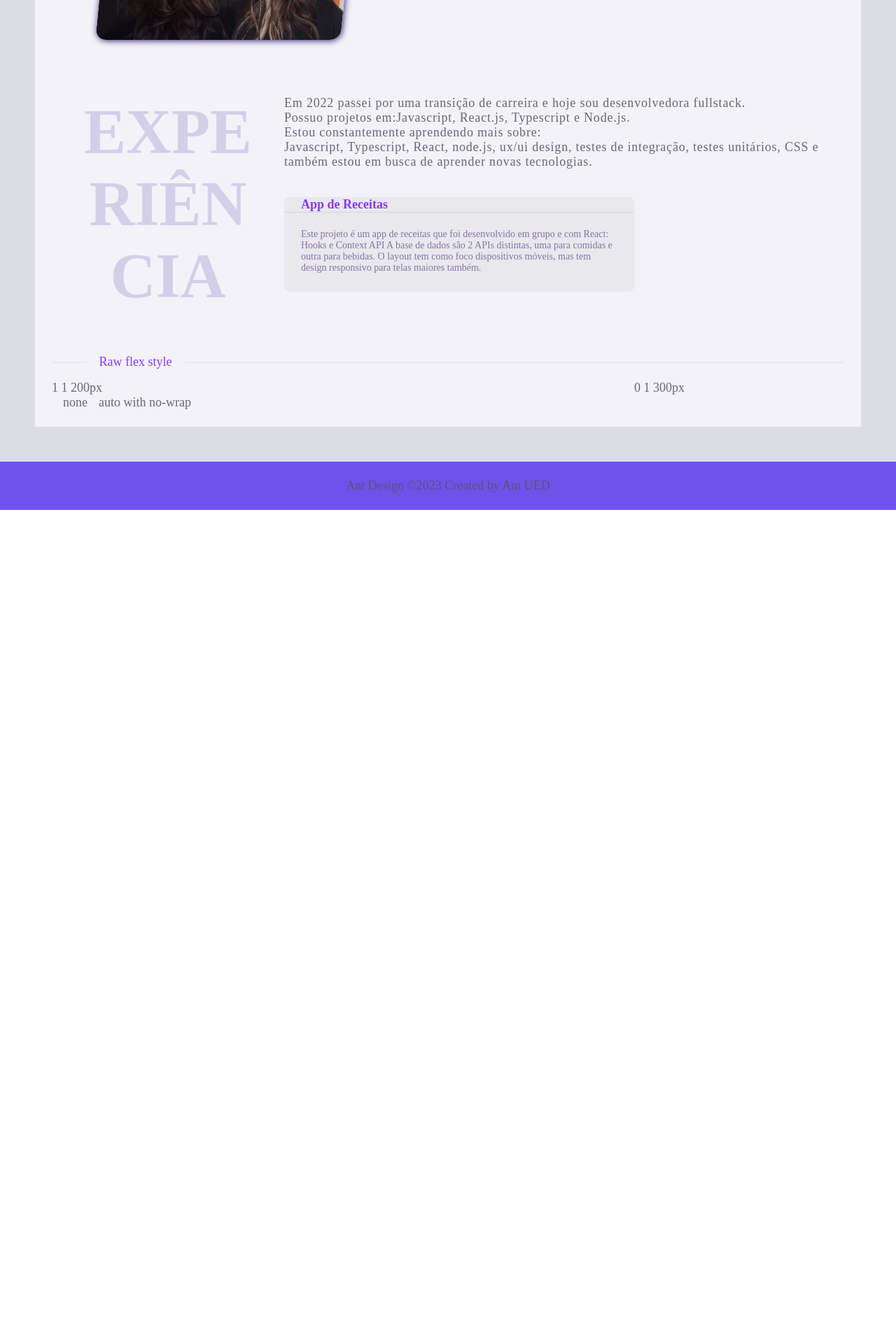
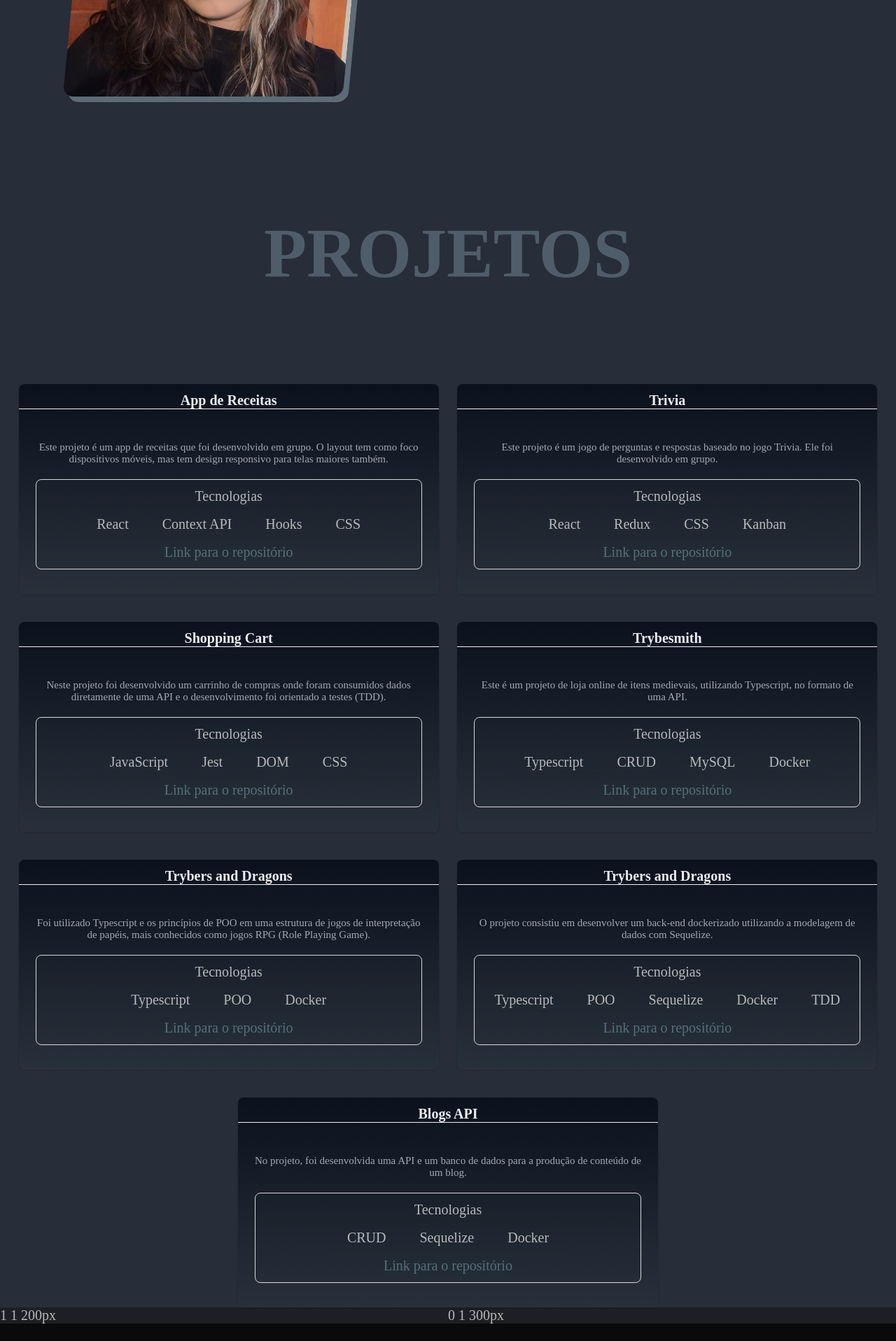
Before and after one commit to MariSIN/Portfolio, a React (Create React App) app in the folder portfolio/: page / in a window 1280 px wide. Shown: the part 480-2397 px from the top of the page at 70% size. Before the commit the page ends 1209 px from the top, so only its background shows below. Built offline with nearby package versions, Linux system fonts and the light colour scheme.

Commit message:
[feat]: Implementa componente cards

```diff
--- a/portfolio/src/App.jsx
+++ b/portfolio/src/App.jsx
@@ -4,22 +4,23 @@ import SobreMim from './components/sobreMim';
 const { Header, Content, Footer } = Layout;
 
 const config = {
-	colorPrimary: '#663DEA',
-	colorBgBase: '#DBD9FC',
-	colorTextBase: '#5B5169',
-  colorTextHeading: '#8A38F5',
+	colorPrimary: '#470a0a',
+	colorTextBase: '#cdcfce',
+	colorTextHeading: '#ecedf0',
 	fontSizeHeading1: '70px',
-  fontSizeHeading2: '30px',
-  fontSizeHeading3: '90px',
-  fontFamily: 'Raleway',
-  fontSize: '18px',
+	fontSizeHeading2: '40px',
+	fontSizeHeading3: '100px',
+	fontFamily: 'Raleway',
+	fontSize: '20px',
+	colorLink: '#55707b',
+	colorLinkHover: '#c3cad2'
 };
 
 function App() {
 	return (
 		<ConfigProvider
 			theme={{
-				token: { ...config, colorLink: '#9254de', colorLinkHover: '#A494E9' },
+				token: { ...config,  },
 			}}>
 			<Layout>
 				<Header
@@ -28,7 +29,7 @@ function App() {
 						top: 0,
 						zIndex: 1,
 						width: '100%',
-						background: '#947FEB',
+						background: '#050b17',
 					}}>
 					<div
 						style={{
@@ -43,35 +44,21 @@ function App() {
 						theme='dark'
 						mode='horizontal'
 						defaultSelectedKeys={['2']}
-						style={{ background: '#947FEB', color: '#391085' }}>
-						<Menu.Item
-							key='1'
-						>
-							Projetos
-						</Menu.Item>
-						<Menu.Item
-							key='2'
-						>
-							Formação
-						</Menu.Item>
-						<Menu.Item
-							key='3'
-						>
-							Contato
-						</Menu.Item>
+						style={{ background: '#050b17', color: '#f2f2f2' }}>
+						<Menu.Item key='1'>Projetos</Menu.Item>
+						<Menu.Item key='2'>Formação</Menu.Item>
+						<Menu.Item key='3'>Contato</Menu.Item>
 					</Menu>
 				</Header>
 				<Content
 					className='site-layout'
 					style={{
-						padding: '50px',
 						width: '100%',
 					}}>
 					<div
 						style={{
-							padding: 24,
 							minHeight: 380,
-							background: '#F2F2F8',
+							background: '#272d39',
 						}}>
 						<SobreMim />
 					</div>
@@ -79,7 +66,7 @@ function App() {
 				<Footer
 					style={{
 						textAlign: 'center',
-						background: '#6D53EB',
+						background: '#0A0A0A',
 					}}>
 					Ant Design ©2023 Created by Ant UED
 				</Footer>
--- /dev/null
+++ b/portfolio/src/components/cards.css
@@ -0,0 +1,10 @@
+.card {
+	display: flex;
+	flex-direction: column;
+	justify-content: space-around;
+	height: 300px;
+	width: 600px;
+	margin-top: 40px;
+	color: #a1aab7;
+    background: linear-gradient(to bottom, rgba(5, 11, 23, 0.83), #28323bcd);
+}
--- /dev/null
+++ b/portfolio/src/components/cards.jsx
@@ -0,0 +1,230 @@
+import { Card, Col, List, Row } from 'antd';
+import { Content } from 'antd/es/layout/layout';
+import './cards.css';
+
+const data = {
+	RecipeApp: ['React', 'Context API', 'Hooks', 'CSS'],
+	Trivia: ['React', 'Redux', 'CSS', 'Kanban'],
+	ShoppingCart: ['JavaScript', 'Jest', 'DOM', 'CSS'],
+	TrybeSmith: ['Typescript', 'CRUD', 'MySQL', 'Docker'],
+	TrybersAndDragons: ['Typescript', 'POO', 'Docker'],
+	TFC: ['Typescript', 'POO', 'Sequelize', 'Docker', 'TDD'],
+	BlogsAPI: ['CRUD', 'Sequelize', 'Docker'],
+};
+
+export default function cards() {
+	return (
+		<Content>
+			<Row
+				flex='auto'
+				style={{
+					display: 'flex',
+					justifyContent: 'space-evenly',
+				}}>
+				<Col>
+					<Card
+						title='App de Receitas'
+						bordered={false}
+						className='card'>
+						<p style={{ fontSize: 15, marginBottom: '20px' }}>
+							Este projeto é um app de receitas que foi desenvolvido em grupo. O
+							layout tem como foco dispositivos móveis, mas tem design
+							responsivo para telas maiores também.
+						</p>
+						<List
+							header={<div style={{ height: 15 }}>Tecnologias</div>}
+							footer={
+								<div>
+									<a href='https://github.com/MariSIN/recipe-app'>
+										Link para o repositório
+									</a>
+								</div>
+							}
+							bordered
+							dataSource={data.RecipeApp}
+							renderItem={(item) => (
+								<List.Item style={{ display: 'inline-block', height: 40 }}>
+									{item}
+								</List.Item>
+							)}
+						/>
+					</Card>
+				</Col>
+				<Col>
+					<Card
+						title='Trivia'
+						bordered={false}
+						className='card'>
+						<p style={{ fontSize: 15, marginBottom: '20px' }}>
+							Este projeto é um jogo de perguntas e respostas baseado no jogo
+							Trivia. Ele foi desenvolvido em grupo.
+						</p>
+						<List
+							header={<div style={{ height: 15 }}>Tecnologias</div>}
+							footer={
+								<div>
+									<a href='https://github.com/MariSIN/trivia'>
+										Link para o repositório
+									</a>
+								</div>
+							}
+							bordered
+							dataSource={data.Trivia}
+							renderItem={(item) => (
+								<List.Item style={{ display: 'inline-block', height: 40 }}>
+									{item}
+								</List.Item>
+							)}
+						/>
+					</Card>
+				</Col>
+				<Col>
+					<Card
+						title='Shopping Cart'
+						bordered={false}
+						className='card'>
+						<p style={{ fontSize: 15, marginBottom: '20px' }}>
+							Neste projeto foi desenvolvido um carrinho de compras onde foram
+							consumidos dados diretamente de uma API e o desenvolvimento foi
+							orientado a testes (TDD).
+						</p>
+						<List
+							header={<div style={{ height: 15 }}>Tecnologias</div>}
+							footer={
+								<div>
+									<a href='https://github.com/MariSIN/shopping-cart'>
+										Link para o repositório
+									</a>
+								</div>
+							}
+							bordered
+							dataSource={data.ShoppingCart}
+							renderItem={(item) => (
+								<List.Item style={{ display: 'inline-block', height: 40 }}>
+									{item}
+								</List.Item>
+							)}
+						/>
+					</Card>
+				</Col>
+				<Col>
+					<Card
+						title='Trybesmith'
+						bordered={false}
+						className='card'>
+						<p style={{ fontSize: 15, marginBottom: '20px' }}>
+							Este é um projeto de loja online de itens medievais, utilizando
+							Typescript, no formato de uma API.
+						</p>
+						<List
+							header={<div style={{ height: 15 }}>Tecnologias</div>}
+							footer={
+								<div>
+									<a href='https://github.com/MariSIN/Trybesmith'>
+										Link para o repositório
+									</a>
+								</div>
+							}
+							bordered
+							dataSource={data.TrybeSmith}
+							className='list'
+							renderItem={(item) => (
+								<List.Item style={{ display: 'inline-block', height: 40 }}>
+									{item}
+								</List.Item>
+							)}
+						/>
+					</Card>
+				</Col>
+				<Col>
+					<Card
+						title='Trybers and Dragons'
+						bordered={false}
+						className='card'>
+						<p style={{ fontSize: 15, marginBottom: '20px' }}>
+							Foi utilizado Typescript e os princípios de POO em uma estrutura
+							de jogos de interpretação de papéis, mais conhecidos como jogos
+							RPG (Role Playing Game).
+						</p>
+						<List
+							header={<div style={{ height: 15 }}>Tecnologias</div>}
+							footer={
+								<div>
+									<a href='https://github.com/MariSIN/Trybers-and-dragons'>
+										Link para o repositório
+									</a>
+								</div>
+							}
+							bordered
+							dataSource={data.TrybersAndDragons}
+							className='list'
+							renderItem={(item) => (
+								<List.Item style={{ display: 'inline-block', height: 40 }}>
+									{item}
+								</List.Item>
+							)}
+						/>
+					</Card>
+				</Col>
+				<Col>
+					<Card
+						title='Trybers and Dragons'
+						bordered={false}
+						className='card'>
+						<p style={{ fontSize: 15, marginBottom: '20px' }}>
+							O projeto consistiu em desenvolver um back-end dockerizado
+							utilizando a modelagem de dados com Sequelize.
+						</p>
+						<List
+							header={<div style={{ height: 15 }}>Tecnologias</div>}
+							footer={
+								<div>
+									<a href='https://github.com/MariSIN/trybe-futebol-clube-TFC'>
+										Link para o repositório
+									</a>
+								</div>
+							}
+							bordered
+							dataSource={data.TFC}
+							className='list'
+							renderItem={(item) => (
+								<List.Item style={{ display: 'inline-block', height: 40 }}>
+									{item}
+								</List.Item>
+							)}
+						/>
+					</Card>
+				</Col>
+				<Col>
+					<Card
+						title='Blogs API'
+						bordered={false}
+						className='card'>
+						<p style={{ fontSize: 15, marginBottom: '20px' }}>
+							No projeto, foi desenvolvida uma API e um banco de dados para a
+							produção de conteúdo de um blog.
+						</p>
+						<List
+							header={<div style={{ height: 15 }}>Tecnologias</div>}
+							footer={
+								<div>
+									<a href='https://github.com/MariSIN/blogs-API'>
+										Link para o repositório
+									</a>
+								</div>
+							}
+							bordered
+							dataSource={data.BlogsAPI}
+							className='list'
+							renderItem={(item) => (
+								<List.Item style={{ display: 'inline-block', height: 40 }}>
+									{item}
+								</List.Item>
+							)}
+						/>
+					</Card>
+				</Col>
+			</Row>
+		</Content>
+	);
+}
--- a/portfolio/src/components/sobreMim.jsx
+++ b/portfolio/src/components/sobreMim.jsx
@@ -1,11 +1,13 @@
-import { Card, Col, Divider, Image, Row, Typography } from 'antd';
-import { Content } from 'antd/es/layout/layout';
+import { Col, Image, Row, Typography } from 'antd';
 import mariana from '../img/Mariana.png';
+import Cards from './cards';
 
 function SobreMim() {
 	return (
 		<>
-			<Row justify='middle'>
+			<Row
+				justify='middle'
+				style={{ height: '80vh' }}>
 				<Col
 					flex={4}
 					align='middle'>
@@ -13,9 +15,8 @@ function SobreMim() {
 						level={2}
 						style={{
 							textAlign: 'center',
-							filter: 'drop-shadow(1px 1px 12px #b37feb)',
-							fontFamily: 'Bad Script',
-							color: '#8046EB',
+							fontFamily: 'Dancing Script',
+							color: '#69707a',
 							letterSpacing: '2px',
 						}}>
 						Mariana Nascimento
@@ -23,10 +24,10 @@ function SobreMim() {
 					<Image
 						src={mariana}
 						alt='mariana'
-						width={350}
+						width={400}
 						style={{
 							borderRadius: '15px',
-							boxShadow: '1px 1px 10px #2E1C6B',
+							boxShadow: '8px 8px 0 #5d6b76',
 							transform: 'skew(-5.5deg) scale(1)',
 							transformOrigin: 'left top',
 						}}
@@ -37,9 +38,7 @@ function SobreMim() {
 						level={1}
 						style={{
 							textAlign: 'left',
-							fontFamily: 'Edu TAS Beginner',
-							filter: 'drop-shadow(1px 1px 25px #b37feb)',
-							color: '#8A4BEB',
+							color: '#c3cad2',
 							letterSpacing: '1.5px',
 						}}>
 						Desenvolvedora
@@ -48,73 +47,28 @@ function SobreMim() {
 				</Col>
 			</Row>
 			<Row
-				style={{ marginTop: '80px' }}
+				style={{ marginTop: 80, marginBottom: 40 }}
 				justify='space-evenly'>
 				<Col
 					flex='auto'
-					align='middle'>
-					<Typography.Title
-						level={3}
-						style={{ color: '#D4CFE8' }}>
-						EXPE
-						<br />
-						RIÊN
-						<br />
-						CIA
-					</Typography.Title>
-				</Col>
-				<Col flex='800px'>
-					<Content>
-						<Typography.Text style={{ letterSpacing: '0.8px' }}>
-							Em 2022 passei por uma transição de carreira e hoje sou
-							desenvolvedora fullstack. <br />
-							Possuo projetos em:Javascript, React.js, Typescript e Node.js.{' '}
-							<br />
-							Estou constantemente aprendendo mais sobre:
-							<br />
-							Javascript, Typescript, React, node.js, ux/ui design, testes de
-							integração, testes unitários, CSS e também estou em busca de
-							aprender novas tecnologias.
-						</Typography.Text>
-                        <br />
-						<a href='https://github.com/MariSIN/recipe-app'>
-							<Card
-								title='App de Receitas'
-								bordered={false}
-								style={{
-									width: 500,
-									marginTop: 40,
-									color: '#8674A8',
-								}}>
-
-								<p style={{ fontSize: 14 }}>
-									Este projeto é um app de receitas que foi desenvolvido em
-									grupo e com React: Hooks e Context API A base de dados são 2 APIs
-									distintas, uma para comidas e outra para bebidas. O layout tem
-									como foco dispositivos móveis, mas tem design responsivo para
-									telas maiores também.
-								</p>
-							</Card>
-						</a>
-					</Content>
+					align='middle'
+					style={{ position: 'relative' }}>
+						<Typography.Title
+						className='experiencia'
+							level={3}
+							style={{ color: '#4f5d6a', textAlign: 'center' }}>
+							PROJETOS
+						</Typography.Title>
 				</Col>
 			</Row>
-			<Divider orientation='left'>Raw flex style</Divider>
 			<Row>
-				<Col flex='1 1 200px'>1 1 200px</Col>
-				<Col flex='0 1 300px'>0 1 300px</Col>
+				<Col flex='auto' align='middle'>
+					<Cards />
+				</Col>
 			</Row>
-
-			<Row wrap={false}>
-				<Col flex='none'>
-					<div
-						style={{
-							padding: '0 16px',
-						}}>
-						none
-					</div>
-				</Col>
-				<Col flex='auto'>auto with no-wrap</Col>
+			<Row flex='auto'style={{ background: '#1e1f24', width: '100%', margin: 0 }}>
+				<Col flex='auto'>1 1 200px</Col>
+				<Col flex='auto'>0 1 300px</Col>
 			</Row>
 		</>
 	);
--- a/portfolio/src/index.css
+++ b/portfolio/src/index.css
@@ -7,5 +7,4 @@ main .content {
     width: 100%;
     height: 100vh;
 }
-
-@import url('https://fonts.googleapis.com/css2?family=Bad+Script&family=Edu+TAS+Beginner:wght@600&family=Raleway:wght@500;600&display=swap');
+@import url('https://fonts.googleapis.com/css2?family=Dancing+Script:wght@600&family=Raleway:wght@500;600&family=Roboto+Mono&display=swap');
```
Also changed, not shown: portfolio/src/components/formação.jsx (added, +11 -0 lines).
